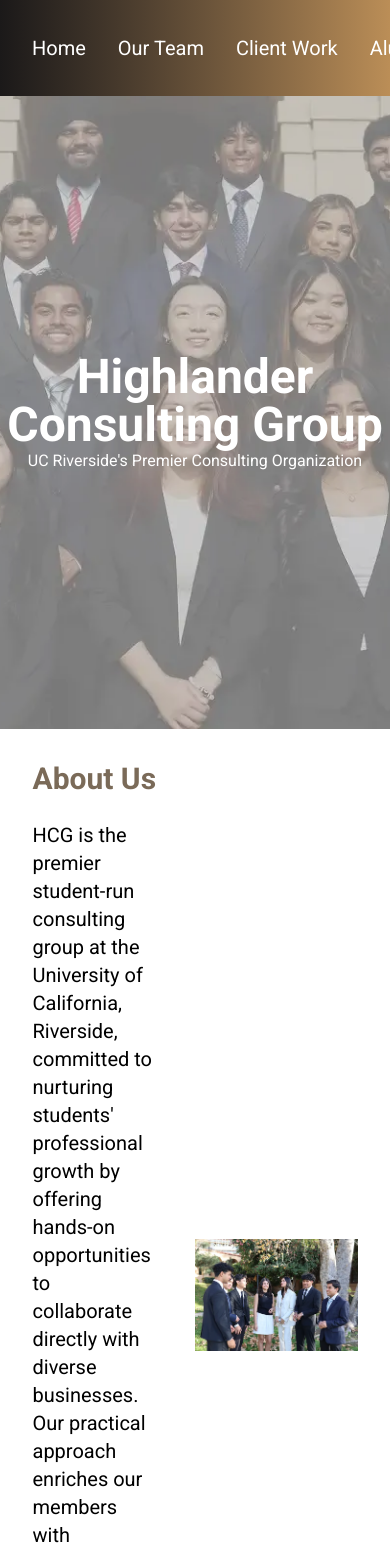
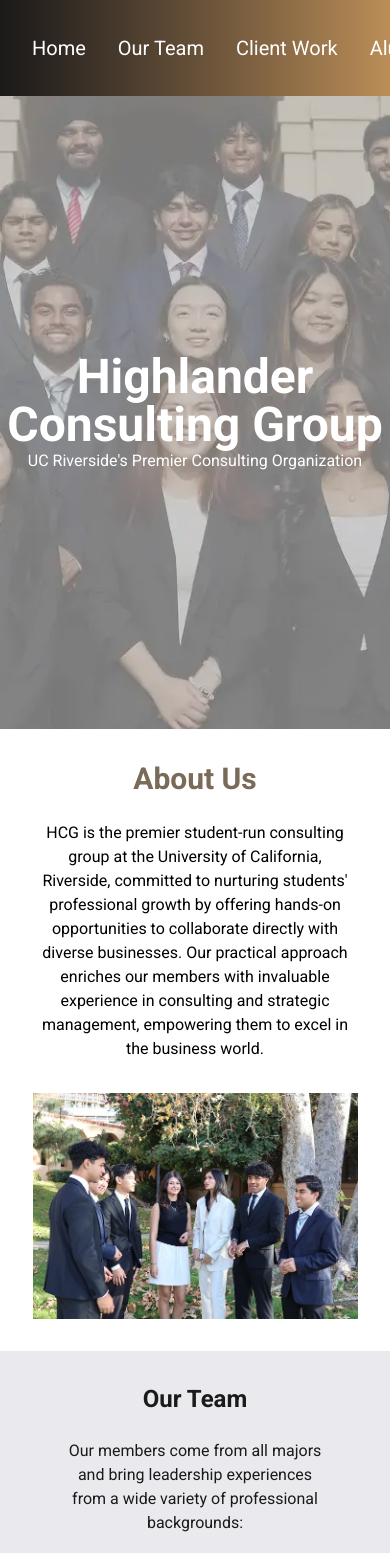
Before and after one commit to acm-ucr/hcg, a Next.js app: page / in a window 390 px wide. Shown: the top 1553 px of the page. Built offline with nearby package versions, Linux system fonts and the light colour scheme.

Commit message:
Fixed mobile responsiveness for Our Services page

```diff
--- a/src/components/InfoSection.tsx
+++ b/src/components/InfoSection.tsx
@@ -9,14 +9,16 @@ export interface InfoSectionProps {
 
 const InfoSection = ({ title, text, image, imageAlt }: InfoSectionProps) => {
   return (
-    <div className="mx-auto flex w-5/6 flex-row items-center justify-center py-8">
-      <div className="flex w-1/2 flex-col justify-center space-y-6">
-        <div className="text-hcg-pastel-brown text-3xl font-bold">{title}</div>
-        <p className="flex w-3/4 items-center justify-center text-xl font-normal">
+    <div className="mx-auto flex w-5/6 flex-col items-center justify-center py-8 md:flex-row">
+      <div className="flex w-full flex-col justify-center space-y-6 md:w-1/2">
+        <div className="text-hcg-pastel-brown text-center text-3xl font-bold break-words md:text-left md:text-2xl lg:text-5xl">
+          {title}
+        </div>
+        <p className="text-m justify-center text-center font-normal md:w-3/4 md:text-left md:text-lg">
           {text}
         </p>
       </div>
-      <div className="flex h-auto w-1/2 justify-center">
+      <div className="flex h-auto w-full justify-center pt-8 md:w-1/2 md:pt-0">
         <Image src={image} alt={imageAlt} />
       </div>
     </div>
```
Also changed, not shown: 1 other file (tests, documents, lock files or other folders).
